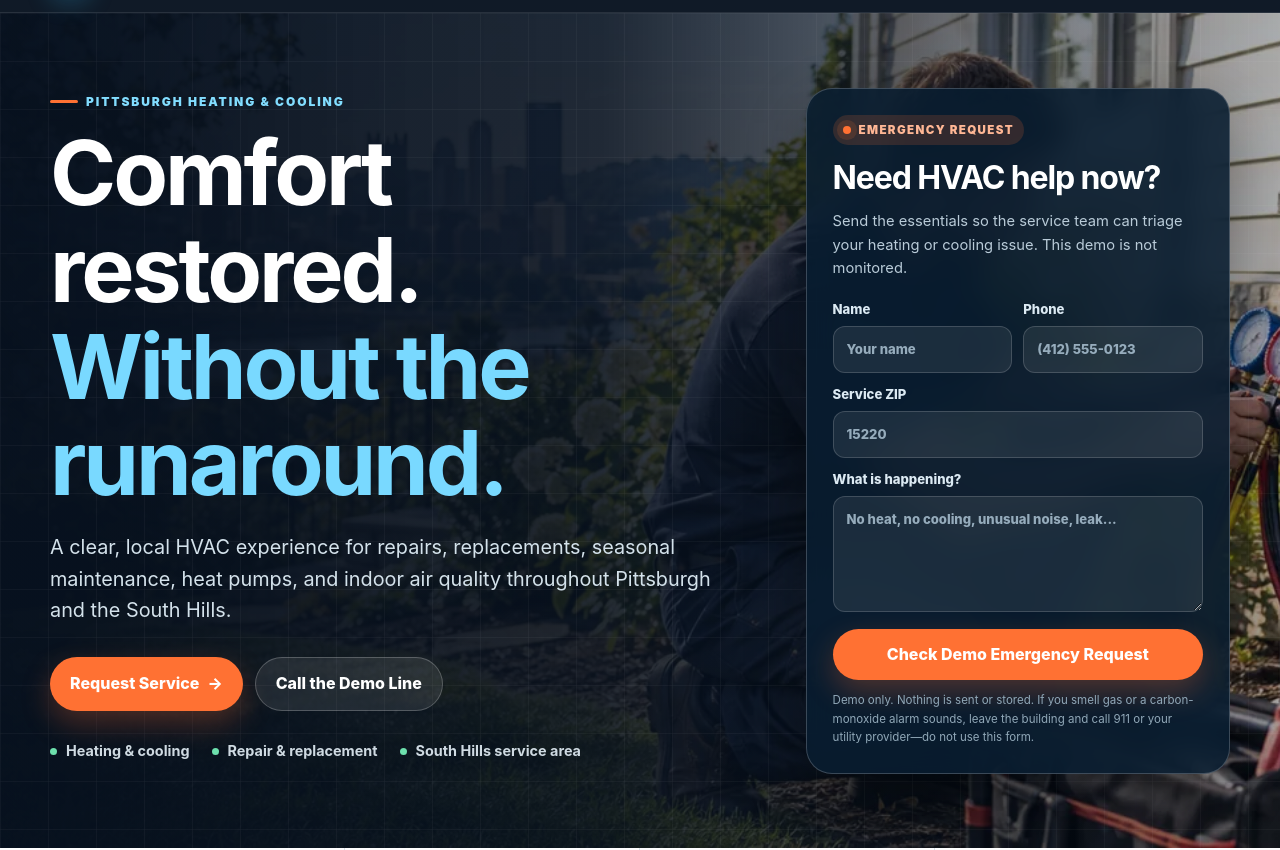
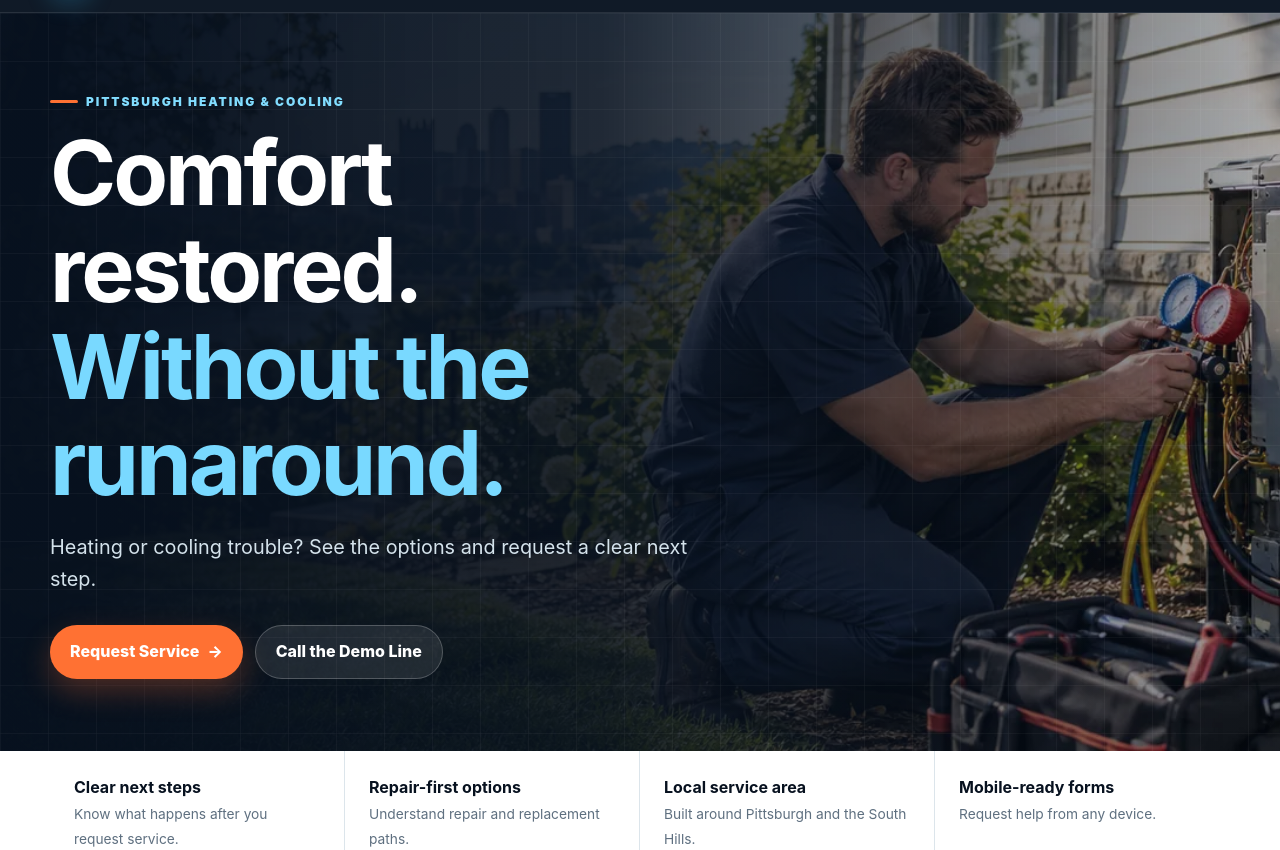
Before and after one commit to colonnamedia/HVAC-Site, a website: page index.html in a window 1280 px wide. Shown: the part 102-952 px from the top of the page. Drawn offline with Linux system fonts and the light colour scheme.

Commit message:
Simplify hero copy and bring the photo and CTA forward

```diff
--- a/index.html
+++ b/index.html
@@ -65,35 +65,15 @@
         <div class="hero-copy">
           <p class="eyebrow">Pittsburgh heating & cooling</p>
           <h1>Comfort restored. <span>Without the runaround.</span></h1>
-          <p class="lede">A clear, local HVAC experience for repairs, replacements, seasonal maintenance, heat pumps, and indoor air quality throughout Pittsburgh and the South Hills.</p>
+          <p class="lede">Heating or cooling trouble? See the options and request a clear next step.</p>
           <div class="hero-actions">
             <a class="button button-primary" href="/request-service">Request Service <span aria-hidden="true">→</span></a>
             <a class="button button-secondary" href="tel:+14125550198">Call the Demo Line</a>
           </div>
-          <ul class="hero-points" aria-label="Service highlights">
-            <li>Heating & cooling</li>
-            <li>Repair & replacement</li>
-            <li>South Hills service area</li>
-          </ul>
+
         </div>
 
-        <aside class="emergency-card" aria-labelledby="emergency-title">
-          <span class="emergency-label"><span class="pulse" aria-hidden="true"></span> Emergency request</span>
-          <h2 id="emergency-title">Need HVAC help now?</h2>
-          <p>Send the essentials so the service team can triage your heating or cooling issue. This demo is not monitored.</p>
-          <form class="compact-form" data-demo-form data-emergency-form>
-            <div class="split">
-              <label class="dark-label">Name<input name="name" autocomplete="name" required placeholder="Your name"></label>
-              <label class="dark-label">Phone<input name="phone" type="tel" autocomplete="tel" required placeholder="(412) 555-0123"></label>
-            </div>
-            <label class="dark-label">Service ZIP<input name="zip" inputmode="numeric" autocomplete="postal-code" pattern="[0-9]{5}" required placeholder="15220"></label>
-            <label class="dark-label">What is happening?<textarea name="issue" required placeholder="No heat, no cooling, unusual noise, leak..."></textarea></label>
-            <label class="honeypot" aria-hidden="true">Website<input name="website" tabindex="-1" autocomplete="off"></label>
-            <button class="button button-primary" type="submit">Check Demo Emergency Request</button>
-            <p class="form-note">Demo only. Nothing is sent or stored. If you smell gas or a carbon-monoxide alarm sounds, leave the building and call 911 or your utility provider—do not use this form.</p>
-            <div class="form-status" data-form-status role="status" aria-live="polite"></div>
-          </form>
-        </aside>
+
       </div>
     </section>
 
```
